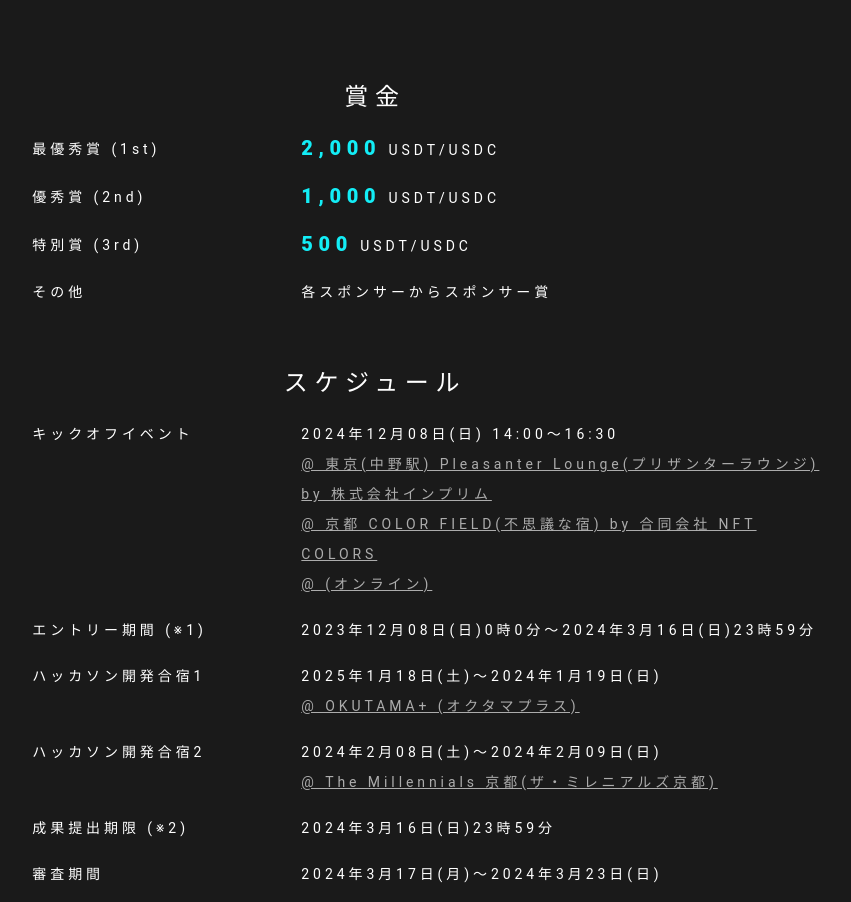
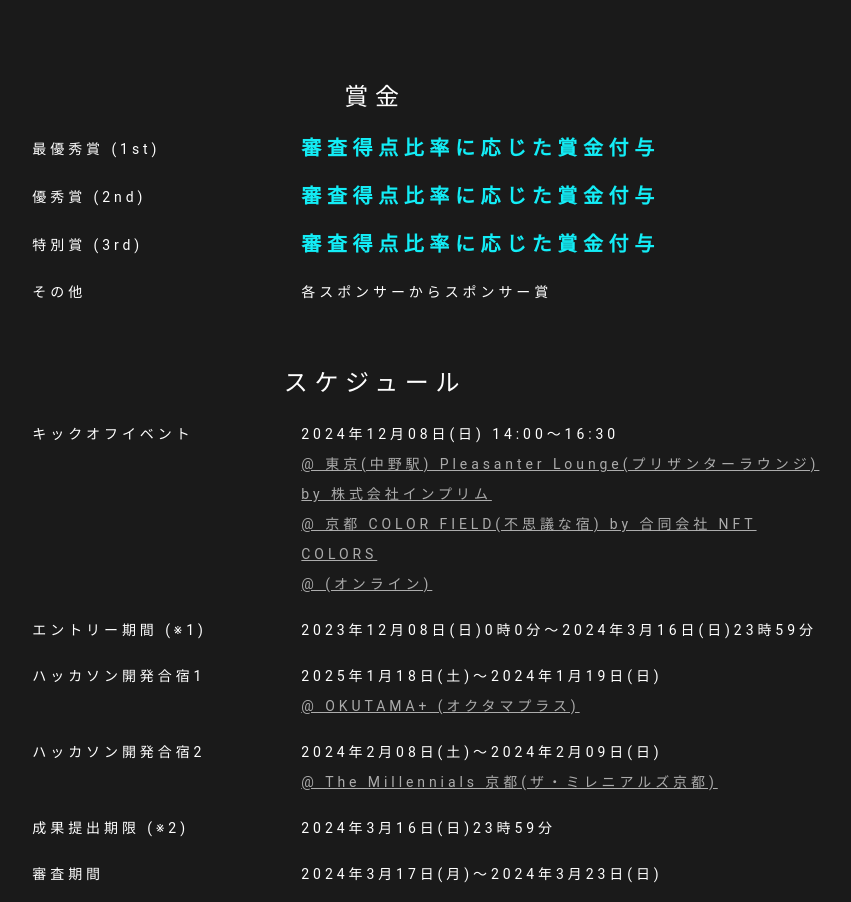
Before and after one commit to nemtus/hackathon-lp-2025, a website: page public/index.html in a window 1280 px wide. Shown: the part 803-1705 px from the top of the page, without its empty margins (265-1116 px from the left). Drawn offline with nearby package versions, Linux system fonts and the light colour scheme.

Commit message:
fix: prize

```diff
--- a/public/index.html
+++ b/public/index.html
@@ -74,15 +74,15 @@
 					</h2>
 					<li class="info-container-item">
 						<p class="info-container-item-left">最優秀賞 (1st)</p>
-						<p class="info-container-item-right"><span class="info-container-item-right-span-blue">2,000</span> USDT/USDC</p>
+						<p class="info-container-item-right"><span class="info-container-item-right-span-blue">審査得点比率に応じた賞金付与</span></p>
 					</li>
 					<li class="info-container-item">
 						<p class="info-container-item-left">優秀賞 (2nd)</p>
-						<p class="info-container-item-right"><span class="info-container-item-right-span-blue">1,000</span> USDT/USDC</p>
+						<p class="info-container-item-right"><span class="info-container-item-right-span-blue">審査得点比率に応じた賞金付与</span></p>
 					</li>
 					<li class="info-container-item">
 						<p class="info-container-item-left">特別賞 (3rd)</p>
-						<p class="info-container-item-right"><span class="info-container-item-right-span-blue">500</span> USDT/USDC</p>
+						<p class="info-container-item-right"><span class="info-container-item-right-span-blue">審査得点比率に応じた賞金付与</span></p>
 					</li>
 					<li class="info-container-item">
 						<p class="info-container-item-left">その他</p>
```
